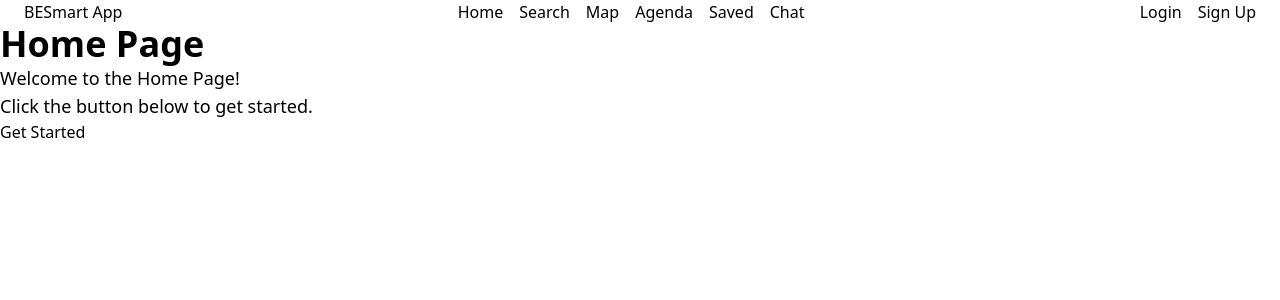
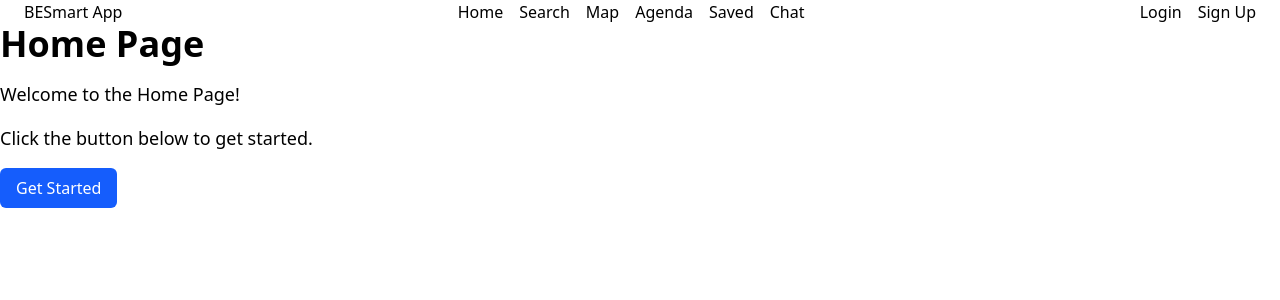
Before and after one commit to Jugg00/2026NSUHACKATHON_Project, a React (Vite) app: page / in a window 1280 px wide. Shown: the top 300 px of the page. Built offline with nearby package versions, Linux system fonts and the light colour scheme.

Commit message:
Update home page and app shell

```diff
--- a/src/pages/Home.jsx
+++ b/src/pages/Home.jsx
@@ -2,11 +2,16 @@
 
 function Home() {
   return (
-    <main>
+    <main className="space-y-4">
     <h1 className="text-4xl font-bold">Home Page</h1>
     <p className="text-lg">Welcome to the Home Page!</p>
     <p className="text-lg">Click the button below to get started.</p>
-    <Link to="/search">Get Started</Link>
+    <Link
+      to="/search"
+      className="inline-block px-4 py-2 bg-blue-600 text-white rounded-md"
+    >
+        Get Started
+    </Link>
     </main>
   )
 }
```
